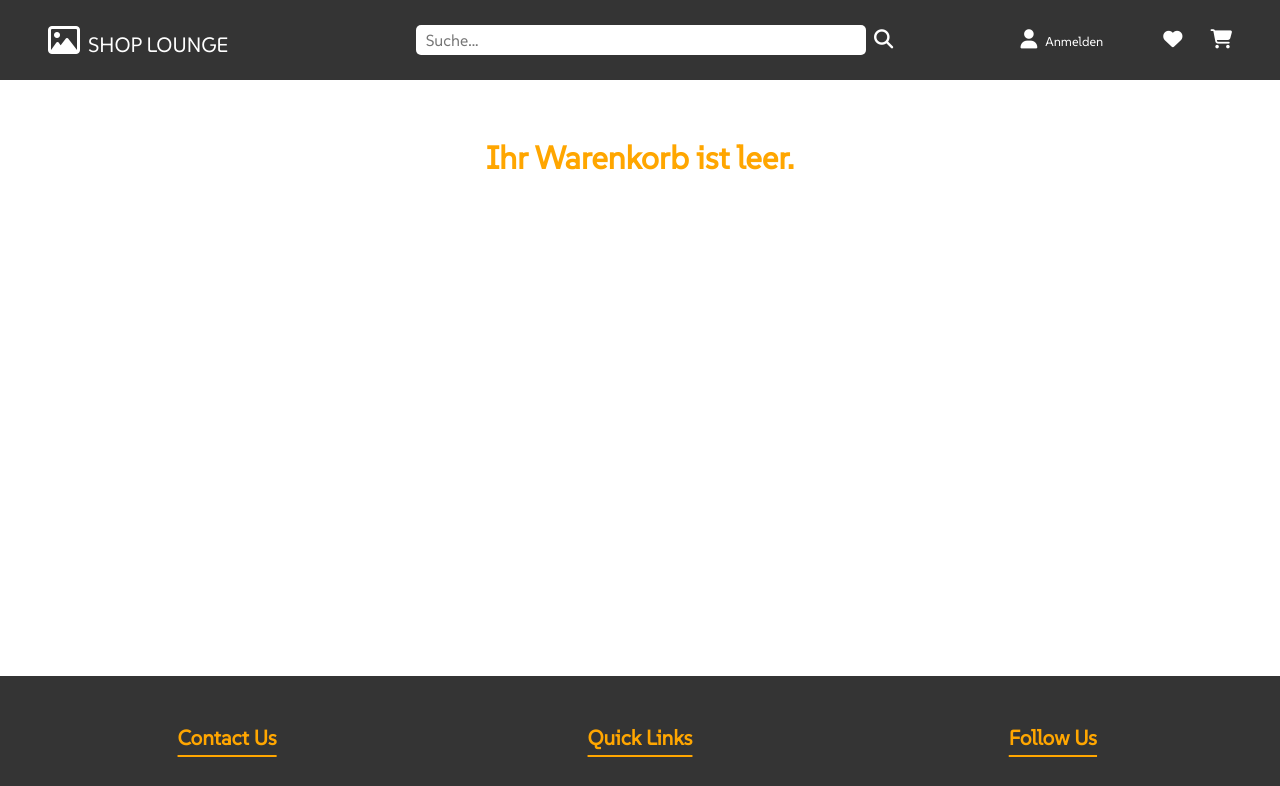
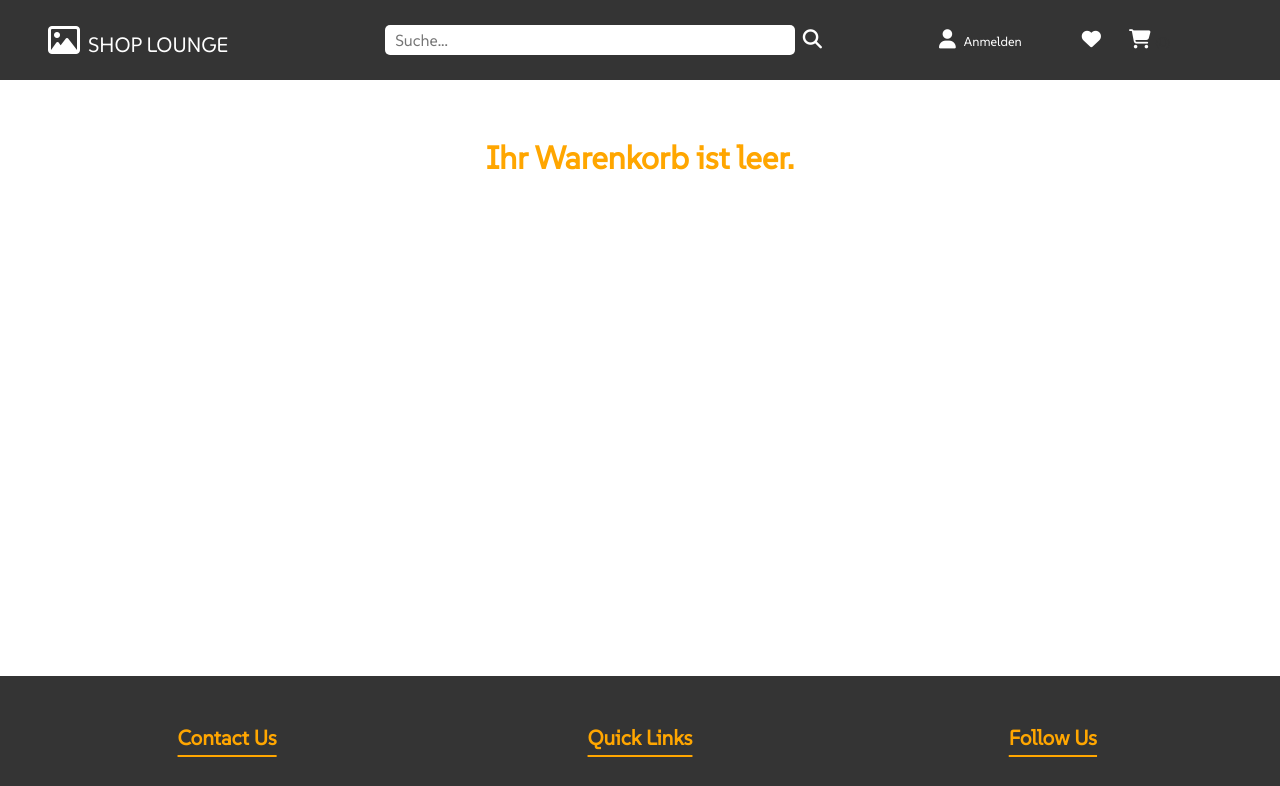
Before and after one commit to AndreasKnopf/ShopLounge, a React (Vite) app: page /cart in a window 1280 px wide. Shown: the top 786 px of the page. Built offline with nearby package versions, Linux system fonts and the light colour scheme.

Commit message:
update-6 anpassungen

```diff
--- a/src/components/Header/Header.jsx
+++ b/src/components/Header/Header.jsx
@@ -52,7 +52,11 @@ export default function Header() {
           <div className={styles.cartItem}>
             <Link to="/cart">
               <i className="fa-solid fa-cart-shopping">
-                {totalItems > 0 && <span className={styles.cartCount}>( {totalItems} )</span>}
+                {totalItems > 0 ? (
+                  <span className={styles.cartCountLight}>({totalItems})</span>
+                ) : (
+                  <span className={styles.cartCountDark}>({totalItems})</span>
+                )}
               </i>
             </Link>
           </div>
--- a/src/components/Header/Header.module.css
+++ b/src/components/Header/Header.module.css
@@ -138,10 +138,28 @@ header {
         color: var(--color-orange);
       }
 
-      .cartItem a i span {
-        padding-left: 5px;
-        font-weight: 400;
-        font-size: 0.6rem;
+      .cartItem a i {
+        padding-right: 30px;
+
+        .cartCountDark {
+          padding-right: 0;
+          padding-left: 5px;
+          font-weight: 400;
+          font-size: 0.7rem;
+          color: var(--hg-grau);
+        }
+
+        .cartCountLight {
+          padding-right: 0;
+          padding-left: 5px;
+          font-weight: 400;
+          font-size: 0.7rem;
+          color: var(--text-hell);
+        }
+      }
+
+      .cartItem:hover a i .cartCountLight {
+        color: var(--color-orange);
       }
     }
   }
--- a/src/pages/Product/Product.jsx
+++ b/src/pages/Product/Product.jsx
@@ -1,6 +1,7 @@
 import React, { useContext, useState } from "react";
 import { useParams, useNavigate } from "react-router-dom";
 import { ProductContext } from "../../context/ProductContext";
+import { FavouritesContext } from "../../context/FavouritesContext";
 import { CartContext } from "../../context/CartContext";
 import styles from "./Product.module.css";
 
@@ -8,6 +9,7 @@ export default function Product() {
   const { itemNumber } = useParams();
   const { products } = useContext(ProductContext);
   const { addToCart } = useContext(CartContext);
+  const { favourites, addFavourite, removeFavourite } = useContext(FavouritesContext);
   const product = products.find((product) => product.itemNumber === parseInt(itemNumber));
   const navigate = useNavigate();
   const [isFullscreen, setIsFullscreen] = useState(false);
@@ -27,6 +29,16 @@ export default function Product() {
     setIsFullscreen(false);
   };
 
+  const isFavourite = favourites.some((fav) => fav.itemNumber === product.itemNumber);
+
+  const toggleFavourite = () => {
+    if (isFavourite) {
+      removeFavourite(product.itemNumber);
+    } else {
+      addFavourite(product);
+    }
+  };
+
   return (
     <div className={styles.productDetail}>
       <div className={styles.imageWrapper}>
@@ -44,7 +56,11 @@ export default function Product() {
         <p>Format: {product.size}</p>
         <p className={styles.price}>Preis: {product.price} €</p>
         <p>{product.description}</p>
-
+        <i
+          className={`fa-heart ${isFavourite ? "fa-solid" : "fa-regular"} ${styles.favouritesIcon}`}
+          onClick={toggleFavourite}
+          style={{ color: isFavourite ? "var(--color-orange)" : "var(--hg-grau)" }}
+        ></i>
         <button onClick={() => addToCart(product)}>Zum Warenkorb hinzufügen</button>
       </div>
 
--- a/src/pages/Product/Product.module.css
+++ b/src/pages/Product/Product.module.css
@@ -79,6 +79,10 @@
     button:hover {
       background-color: var(--hover-orange);
     }
+
+    .favouritesIcon {
+      cursor: pointer;
+    }
   }
 
   .fullscreen {
```
